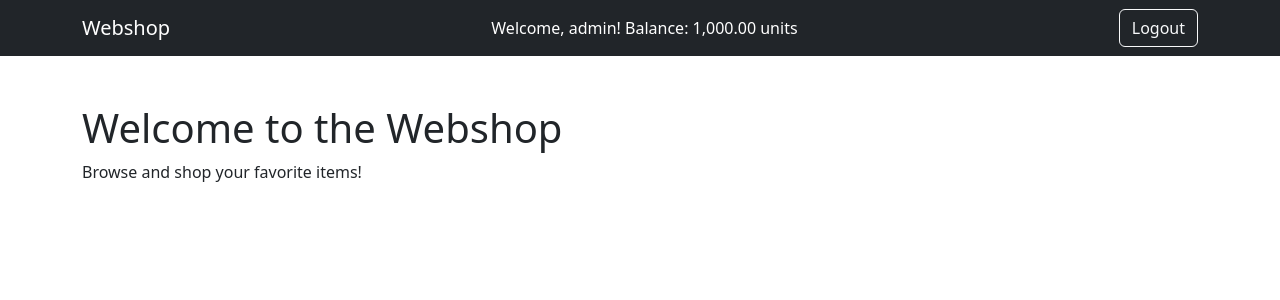
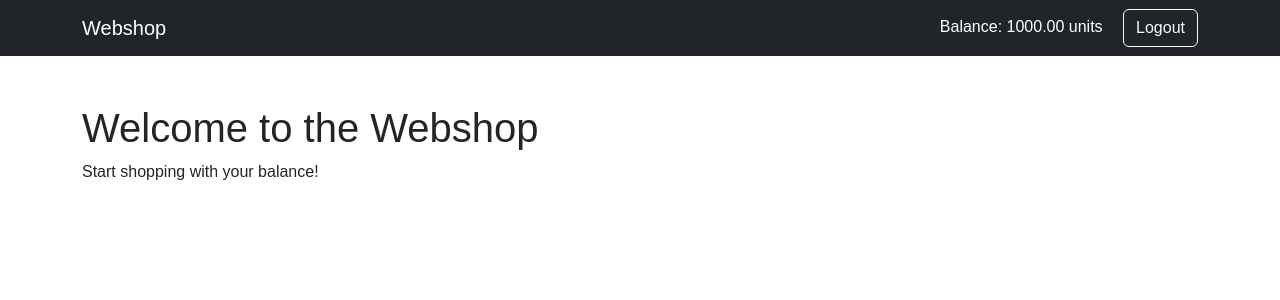
Before and after one commit to AndresCochez/webshop, a PHP site: page /index.php in a window 1280 px wide. Shown: the top 300 px of the page. Run offline with PHP 8.4, Linux system fonts and the light colour scheme; a user stored in the database is signed in; data comes from the database, SQL or seed files in the repository; a stand-in replaces the project's code that opens the database connection.

Commit message:
Add files via upload
Werkende balance voor credits

```diff
--- a/webshopvolledig/index.php
+++ b/webshopvolledig/index.php
@@ -1,6 +1,6 @@
 <?php
 session_start();
-$is_logged_in = isset($_SESSION['user_id']); // Controleer of de gebruiker is ingelogd
+include 'db.php';
 ?>
 
 <!DOCTYPE html>
@@ -10,15 +10,26 @@ $is_logged_in = isset($_SESSION['user_id']); // Controleer of de gebruiker is in
     <meta name="viewport" content="width=device-width, initial-scale=1.0">
     <title>Webshop</title>
     <link href="https://cdn.jsdelivr.net/npm/bootstrap@5.3.0-alpha3/dist/css/bootstrap.min.css" rel="stylesheet">
+    <script src="https://cdn.jsdelivr.net/npm/bootstrap@5.3.0-alpha3/dist/js/bootstrap.bundle.min.js"></script>
+    <style>
+        body {
+            font-family: Arial, sans-serif;
+        }
+    </style>
 </head>
 <body>
     <!-- Navigatie -->
     <nav class="navbar navbar-expand-lg navbar-dark bg-dark">
         <div class="container">
             <a class="navbar-brand" href="#">Webshop</a>
-            <?php if ($is_logged_in): ?>
-                <span class="navbar-text text-white me-3">
-                    Welcome, <?= htmlspecialchars($_SESSION['username'] ?? 'Guest') ?>! Balance: <?= number_format($_SESSION['balance'] ?? 0, 2) ?> units
+            <div class="ms-auto">
+                <?php if (isset($_SESSION['user_id'])): ?>
+                    <span class="text-white me-3">Balance:
+                        <?php
+                        $stmt = $pdo->prepare("SELECT balance FROM users WHERE id = ?");
+                        $stmt->execute([$_SESSION['user_id']]);
+                        echo $stmt->fetchColumn() . " units";
+                        ?>
                     </span>
                     <a href="logout.php" class="btn btn-outline-light">Logout</a>
                 <?php else: ?>
@@ -26,12 +37,17 @@ $is_logged_in = isset($_SESSION['user_id']); // Controleer of de gebruiker is in
                     <button class="btn btn-outline-light ms-2" data-bs-toggle="modal" data-bs-target="#registerModal">Register</button>
                 <?php endif; ?>
             </div>
+        </div>
     </nav>
 
     <!-- Hoofdinhoud -->
     <div class="container mt-5">
         <h1>Welcome to the Webshop</h1>
+        <?php if (isset($_SESSION['user_id'])): ?>
+            <p>Start shopping with your balance!</p>
+        <?php else: ?>
             <p>Browse and shop your favorite items!</p>
+        <?php endif; ?>
     </div>
 
     <!-- Login Modal -->
@@ -45,8 +61,6 @@ $is_logged_in = isset($_SESSION['user_id']); // Controleer of de gebruiker is in
                 <div class="modal-body">
                     <?php
                     if ($_SERVER['REQUEST_METHOD'] === 'POST' && isset($_POST['login'])) {
-                        include 'db.php';
-
                         $username = $_POST['username'];
                         $password = $_POST['password'];
 
@@ -56,9 +70,8 @@ $is_logged_in = isset($_SESSION['user_id']); // Controleer of de gebruiker is in
 
                         if ($user && password_verify($password, $user['password'])) {
                             $_SESSION['user_id'] = $user['id'];
-                            $_SESSION['username'] = $user['username'];
-                            $_SESSION['balance'] = $user['balance'];
-                            echo "<script>window.location='index.php';</script>";
+                            $_SESSION['is_admin'] = $user['is_admin'];
+                            echo "<script>alert('Login successful!'); window.location='index.php';</script>";
                         } else {
                             echo "<div class='alert alert-danger'>Invalid username or password!</div>";
                         }
@@ -91,8 +104,6 @@ $is_logged_in = isset($_SESSION['user_id']); // Controleer of de gebruiker is in
                 <div class="modal-body">
                     <?php
                     if ($_SERVER['REQUEST_METHOD'] === 'POST' && isset($_POST['register'])) {
-                        include 'db.php';
-
                         $username = $_POST['username'];
                         $email = $_POST['email'];
                         $password = password_hash($_POST['password'], PASSWORD_DEFAULT);
@@ -105,7 +116,7 @@ $is_logged_in = isset($_SESSION['user_id']); // Controleer of de gebruiker is in
                         } else {
                             $stmt = $pdo->prepare("INSERT INTO users (username, email, password, balance) VALUES (?, ?, ?, 1000)");
                             $stmt->execute([$username, $email, $password]);
-                            echo "<script>alert('Registration successful! You can now log in.');</script>";
+                            echo "<script>alert('Registration successful! You have been credited with 1,000 units.'); window.location='index.php';</script>";
                         }
                     }
                     ?>
@@ -128,6 +139,5 @@ $is_logged_in = isset($_SESSION['user_id']); // Controleer of de gebruiker is in
             </div>
         </div>
     </div>
-
 </body>
 </html>
```
Lines whose indentation alone changed are shown as unchanged.
